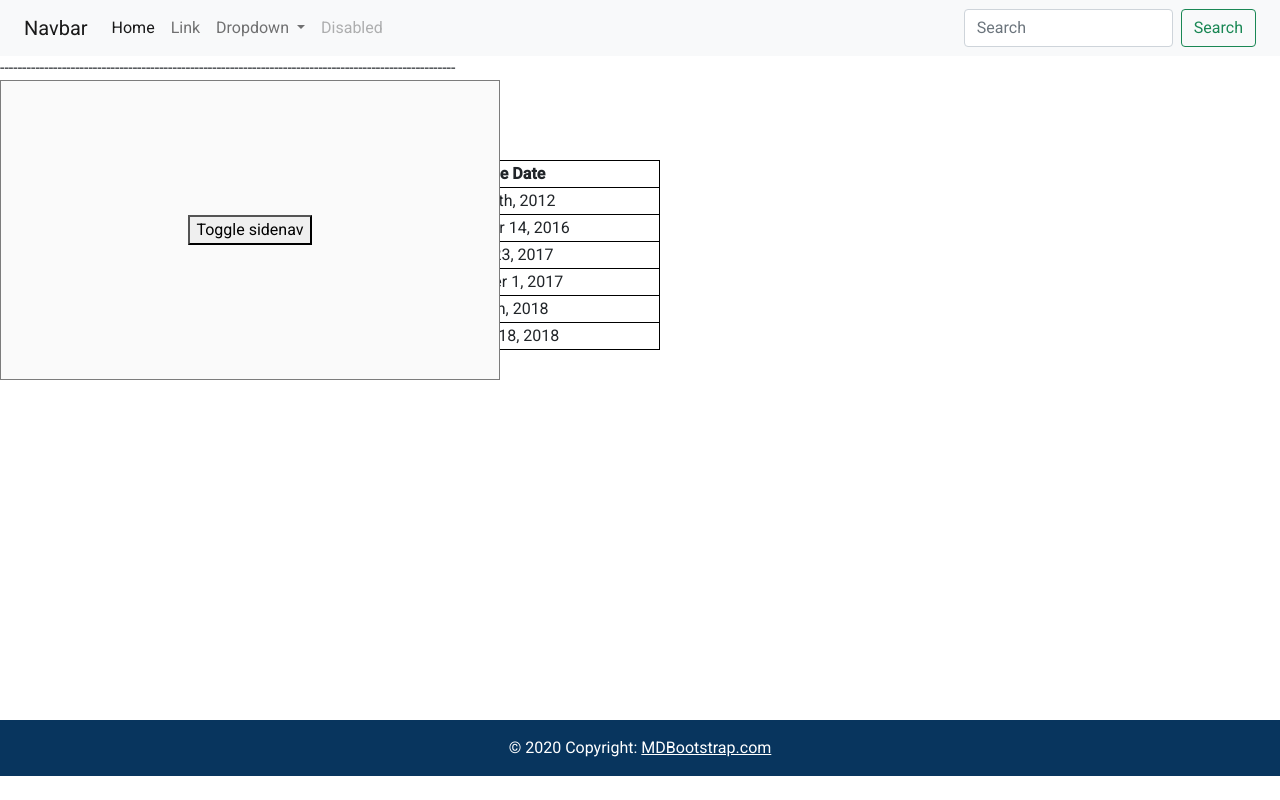
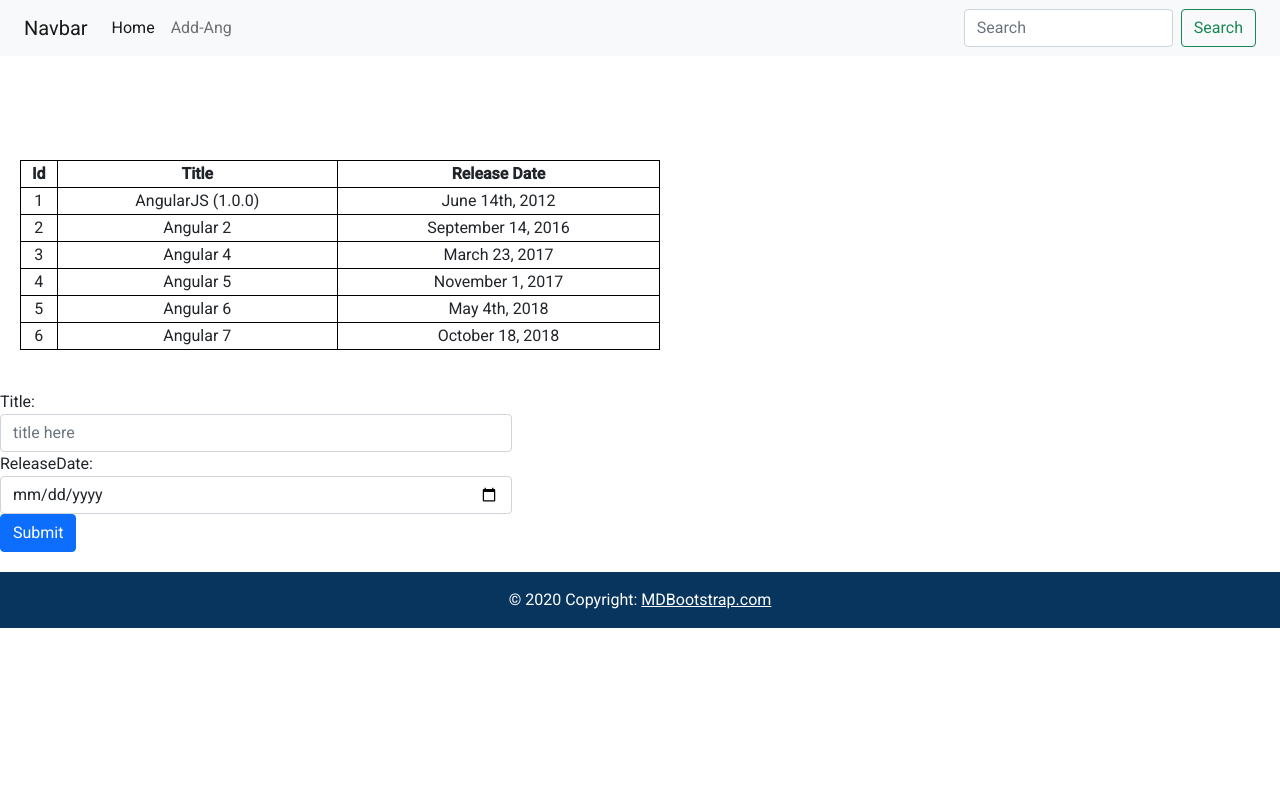
Before and after one commit to Sameersamantra1991/project1, an Angular app: page /add-ang in a window 1280 px wide. Before the commit this address led to /. Built offline with nearby package versions, Linux system fonts and the light colour scheme; data requests are answered from the project's data file.

Commit message:
Merge branch 'main' of https://github.com/Nagarjundas/project1

```diff
--- /dev/null
+++ b/src/app/add-ang-date/add-ang-date.component.css
@@ -0,0 +1,4 @@
+.frmcls{
+
+    width: 40%;
+}
--- /dev/null
+++ b/src/app/add-ang-date/add-ang-date.component.html
@@ -0,0 +1,23 @@
+<div class="frmcls">
+
+    <form [formGroup]="profileForm" (ngSubmit)="onSubmit()">
+        <div class="form-group">
+            <label for="exampleInputEmail1">Title:</label>
+            <input type="text" class="form-control" id="exampleInputEmail1" aria-describedby="emailHelp"
+                placeholder="title here" formControlName="ReleaseDate">
+        </div>
+
+
+        <span class="text-danger"
+            *ngIf="(registerFormControl.ReleaseDate.touched ) && registerFormControl.ReleaseDate.errors?.required">
+            Name is required
+        </span>
+        <div class="form-group">
+            <label for="exampleInputPassword1">ReleaseDate:</label>
+            <input class="form-control" id="exampleInputPassword1" placeholder="release date" type="date"
+                formControlName="ReleaseDate">
+        </div>
+
+        <button type="submit" class="btn btn-primary" >Submit</button>
+    </form>
+</div>
--- /dev/null
+++ b/src/app/add-ang-date/add-ang-date.component.ts
@@ -0,0 +1,28 @@
+import { Component, OnInit } from '@angular/core';
+
+import { FormBuilder } from '@angular/forms';
+import { Validators } from '@angular/forms';
+
+@Component({
+  selector: 'app-add-ang-date',
+  templateUrl: './add-ang-date.component.html',
+  styleUrls: ['./add-ang-date.component.css'],
+})
+export class AddAngDateComponent implements OnInit {
+  profileForm = this.fb.group({
+    Title: ['', Validators.required],
+    ReleaseDate: ['', Validators.required],
+  });
+
+  constructor(private fb: FormBuilder) {}
+
+  ngOnInit(): void {}
+
+  get registerFormControl() {
+    return this.profileForm.controls;
+  }
+
+  onSubmit() {
+    console.warn(this.profileForm.value);
+  }
+}
--- a/src/app/app-routing.module.ts
+++ b/src/app/app-routing.module.ts
@@ -1,10 +1,12 @@
+import { AddAngDateComponent } from './add-ang-date/add-ang-date.component';
+import { analyzeNgModules } from '@angular/compiler';
 import { NgModule } from '@angular/core';
 import { RouterModule, Routes } from '@angular/router';
 
-const routes: Routes = [];
+const routes: Routes = [{ path: 'add-ang', component: AddAngDateComponent }];
 
 @NgModule({
   imports: [RouterModule.forRoot(routes)],
-  exports: [RouterModule]
+  exports: [RouterModule],
 })
-export class AppRoutingModule { }
+export class AppRoutingModule {}
--- a/src/app/app.component.css
+++ b/src/app/app.component.css
@@ -2,8 +2,14 @@
     height: 20vh;
 }
 
-.center{
+/* .center{
     height: 70vh;
+} */
+
+.outlet{
+margin-top: 40px;
+margin-bottom: 20px;
+
 }
 
 .footer{
--- a/src/app/app.component.html
+++ b/src/app/app.component.html
@@ -4,6 +4,11 @@
     </div>
     <div class="center">
         <app-center></app-center>
+
+    </div>
+
+    <div class="outlet">
+
         <router-outlet></router-outlet>
     </div>
     <div class="footer">
--- a/src/app/app.module.ts
+++ b/src/app/app.module.ts
@@ -9,6 +9,9 @@ import { BrowserAnimationsModule } from '@angular/platform-browser/animations';
 import { MatSidenavModule } from '@angular/material/sidenav';
 import { CenterComponent } from './center/center.component';
 import { FormsModule } from '@angular/forms';
+import { AddAngDateComponent } from './add-ang-date/add-ang-date.component';
+import { ReactiveFormsModule } from '@angular/forms';
+
 
 @NgModule({
   declarations: [
@@ -16,6 +19,7 @@ import { FormsModule } from '@angular/forms';
     HeaderComponent,
     FooterComponent,
     CenterComponent,
+    AddAngDateComponent,
   ],
   imports: [
     BrowserModule,
@@ -23,7 +27,7 @@ import { FormsModule } from '@angular/forms';
     FormsModule,
     HttpClientModule,
     MatSidenavModule,
-    BrowserAnimationsModule,
+    BrowserAnimationsModule,ReactiveFormsModule
   ],
   providers: [],
   bootstrap: [AppComponent],
--- a/src/app/header/header.component.html
+++ b/src/app/header/header.component.html
@@ -1,7 +1,8 @@
 <nav class="navbar navbar-expand-lg navbar-light bg-light">
   <div class="container-fluid">
     <a class="navbar-brand" href="#">Navbar</a>
-      <button class="navbar-toggler" type="button" data-bs-toggle="collapse" data-bs-target="#navbarSupportedContent" aria-controls="navbarSupportedContent" aria-expanded="false" aria-label="Toggle navigation">
+    <button class="navbar-toggler" type="button" data-bs-toggle="collapse" data-bs-target="#navbarSupportedContent"
+      aria-controls="navbarSupportedContent" aria-expanded="false" aria-label="Toggle navigation">
       <span class="navbar-toggler-icon"></span>
     </button>
     <div class="collapse navbar-collapse" id="navbarSupportedContent">
@@ -10,22 +11,9 @@
           <a class="nav-link active" aria-current="page" href="#">Home</a>
         </li>
         <li class="nav-item">
-            <a class="nav-link" href="#">Link</a>
+          <a class="nav-link" routerLink="/add-ang">Add-Ang</a>
         </li>
-          <li class="nav-item dropdown">
-            <a class="nav-link dropdown-toggle" href="#" id="navbarDropdown" role="button" data-bs-toggle="dropdown" aria-expanded="false">
-              Dropdown
-            </a>
-            <ul class="dropdown-menu" aria-labelledby="navbarDropdown">
-              <li><a class="dropdown-item" href="#">Action</a></li>
-              <li><a class="dropdown-item" href="#">Another action</a></li>
-              <li><hr class="dropdown-divider"></li>
-              <li><a class="dropdown-item" href="#">Something else here</a></li>
-            </ul>
-          </li>
-          <li class="nav-item">
-            <a class="nav-link disabled">Disabled</a>
-          </li>
+
       </ul>
       <form class="d-flex">
         <input class="form-control me-2" type="search" placeholder="Search" aria-label="Search">
@@ -37,7 +25,7 @@
 
 
 
-  -------------------------------------------------------------------------------------------------------
+<!-- -------------------------------------------------------------------------------------------------------
 
 
   <mat-drawer-container class="example-container" autosize>
@@ -56,3 +44,4 @@
     </div>
 
   </mat-drawer-container>
+   -->
--- a/src/styles.css
+++ b/src/styles.css
@@ -1,6 +1,12 @@
 /* You can add global styles to this file, and also import other style files */
 @import "~bootstrap/dist/css/bootstrap.css";
 
+html,
+body {
+  height: 100%;
 
-html, body { height: 100%; }
-body { margin: 0; font-family: Roboto, "Helvetica Neue", sans-serif; }
+}
+body {
+  margin: 0;
+  font-family: Roboto, "Helvetica Neue", sans-serif;
+}
```
Also changed, not shown: 1 other file (tests, documents, lock files or other folders). Lines whose indentation alone changed are shown as unchanged.
